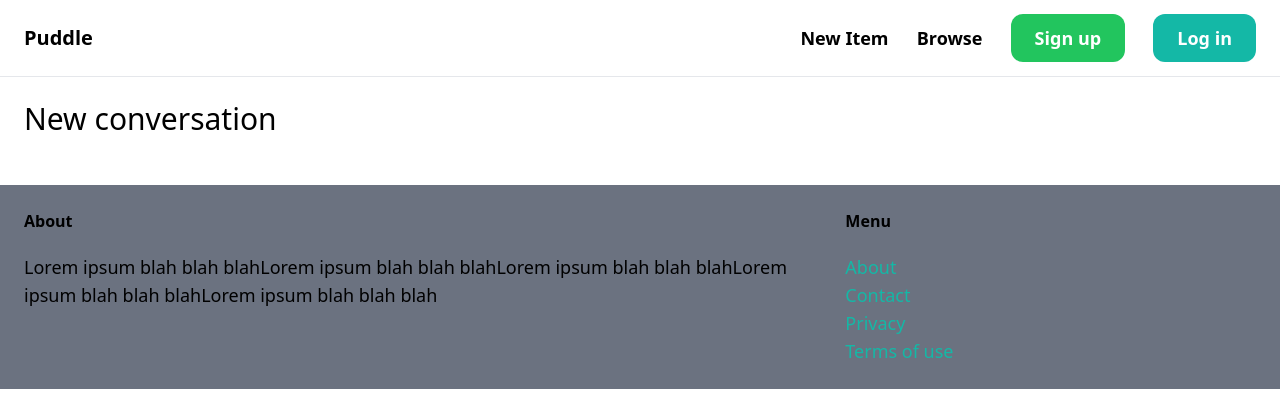
After one commit to damianwalendzik/online_marketplace, a Django app: template puddle/conversation/templates/conversation/new.html in a window 1280 px wide. The commit adds this page. Shown: the top 420 px of the page. Run offline with Django 4.2, Linux system fonts and the light colour scheme; the template is opened without the code that fills it, so the values that code supplies are empty; some libraries are stand-ins or nearby versions.

Commit message:
conversation view added

```diff
--- /dev/null
+++ b/puddle/conversation/templates/conversation/new.html
@@ -0,0 +1,10 @@
+{% extends 'core/base.html' %}
+
+{% block title %}
+New conversation
+{% endblock %}
+
+{% block content %}
+<h1 class="mb-6 text-3xl">New conversation</h1>
+
+{% endblock %}
--- a/puddle/item/templates/item/detail.html
+++ b/puddle/item/templates/item/detail.html
@@ -25,7 +25,7 @@
                 <a href="{% url 'item:delete' item.id %}" class="inline-block mt-6 px-6 py-3 text-lg font-semibold bg-red-500 text-white rounded-xl">Delete</a>
             </div>
         {% else %}
-            <a href="#" class="inline-block mt-6 px-6 py-3 text-lg font-semibold bg-teal-500 text-white rounded-xl hover:bg-teal-700">
+            <a href="{% url 'conversation:new' item.id%}" class="inline-block mt-6 px-6 py-3 text-lg font-semibold bg-teal-500 text-white rounded-xl hover:bg-teal-700">
                 Contact seller
             </a>
         {% endif %}
--- a/puddle/puddle/urls.py
+++ b/puddle/puddle/urls.py
@@ -25,6 +25,7 @@ urlpatterns = [
     path('admin/', admin.site.urls),
     path('contact/', contact, name='contact'),
     path('items/', include('item.urls')),
-    path('dashboard/', include('dashboard.urls'))
+    path('dashboard/', include('dashboard.urls')),
+    path('inbox/', include('conversation.urls')),
 
 ] + static(settings.MEDIA_URL, document_root=settings.MEDIA_ROOT)
```
Also changed, not shown: puddle/conversation/urls.py (added, +7 -0 lines).
